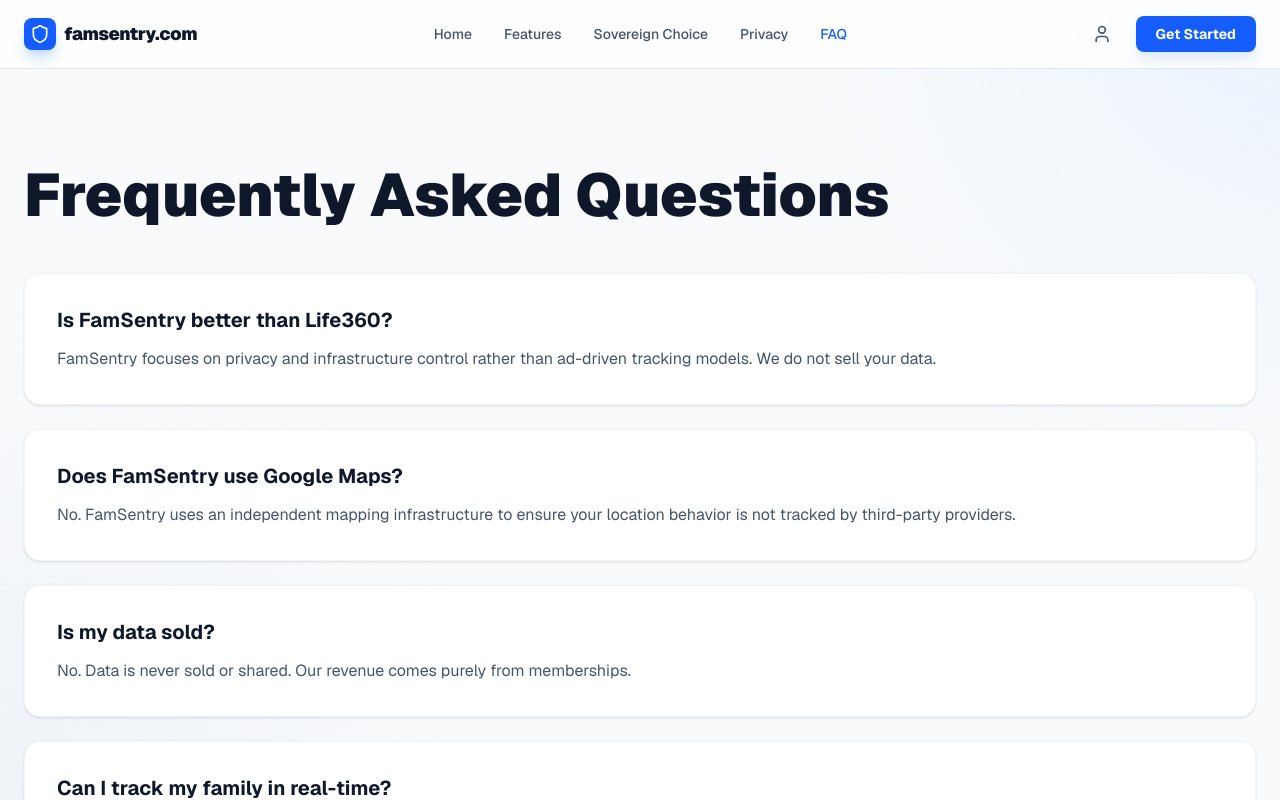
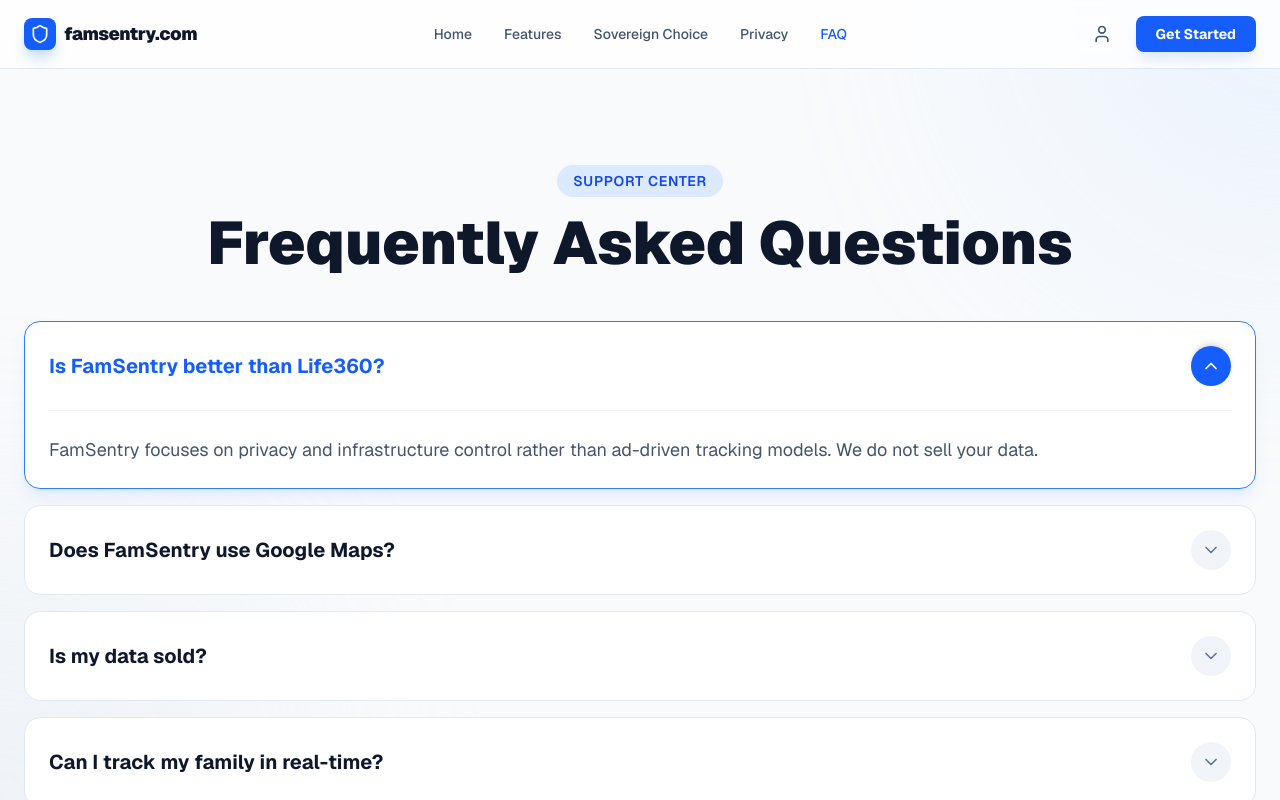
Before and after one commit to malik9594/famsentry-web, a Next.js app: page /faq in a window 1280 px wide. Shown: the top 800 px of the page. Built offline with nearby package versions, Linux system fonts and the light colour scheme.

Commit message:
new faqs setting

```diff
--- a/app/components/famsentry/faq-page.tsx
+++ b/app/components/famsentry/faq-page.tsx
@@ -1,23 +1,72 @@
+"use client";
+
+import { useState } from "react";
 import { faqItems } from "./data";
+import { ChevronDown } from "lucide-react";
 
 export default function FAQPage() {
+  const [openIndex, setOpenIndex] = useState<number | null>(0);
+
+  const toggleAccordion = (index: number) => {
+    setOpenIndex(openIndex === index ? null : index);
+  };
+
   return (
     <div className="mx-auto max-w-7xl px-6 py-16 md:py-24">
-      <h1 className="mb-12 text-4xl font-black text-slate-900 md:text-6xl">
+      <div className="mb-12 text-center">
+        <span className="mb-4 inline-block rounded-full bg-blue-100 px-4 py-1.5 text-sm font-semibold tracking-wider text-blue-700 uppercase">
+          Support Center
+        </span>
+        <h1 className="text-4xl font-black text-slate-900 md:text-6xl">
           Frequently Asked Questions
         </h1>
-      <div className="space-y-6">
-        {faqItems.map((faq) => (
+      </div>
+
+      <div className="space-y-4">
+        {faqItems.map((faq, index) => {
+          const isOpen = openIndex === index;
+          return (
             <div
               key={faq.question}
-            className="rounded-2xl border border-slate-100 bg-white p-8 shadow-sm"
+              className={`overflow-hidden rounded-2xl border transition-all duration-300 ${isOpen
+                  ? "border-blue-500 bg-white shadow-lg shadow-blue-500/10"
+                  : "border-slate-200 bg-white hover:border-blue-300 hover:shadow-md"
+                }`}
             >
-            <h3 className="mb-3 text-xl font-bold text-slate-900">
+              <button
+                onClick={() => toggleAccordion(index)}
+                className="flex w-full items-center justify-between p-6 text-left focus:outline-none focus-visible:ring-2 focus-visible:ring-blue-500 focus-visible:ring-offset-2"
+                aria-expanded={isOpen}
+              >
+                <h3 className={`text-lg md:text-xl font-bold pr-4 transition-colors duration-300 ${isOpen ? "text-blue-600" : "text-slate-900"}`}>
                   {faq.question}
                 </h3>
-            <p className="leading-relaxed text-slate-600">{faq.answer}</p>
+                <div
+                  className={`flex h-10 w-10 shrink-0 items-center justify-center rounded-full transition-all duration-300 ${isOpen
+                      ? "rotate-180 bg-blue-600 text-white shadow-md"
+                      : "bg-slate-100 text-slate-500 group-hover:bg-blue-100 group-hover:text-blue-600"
+                    }`}
+                >
+                  <ChevronDown size={20} />
                 </div>
-        ))}
+              </button>
+
+              <div
+                className={`grid transition-all duration-300 ease-in-out ${isOpen ? "grid-rows-[1fr] opacity-100" : "grid-rows-[0fr] opacity-0"
+                  }`}
+              >
+                <div className="overflow-hidden">
+                  <div className="px-6 pb-6 pt-0">
+                    <div className="h-px w-full bg-slate-100 mb-6" />
+                    <p className="text-lg leading-relaxed text-slate-600">
+                      {faq.answer}
+                    </p>
+                  </div>
+                </div>
+              </div>
+            </div>
+          );
+        })}
       </div>
     </div>
   );
```
Lines whose indentation alone changed are shown as unchanged.
